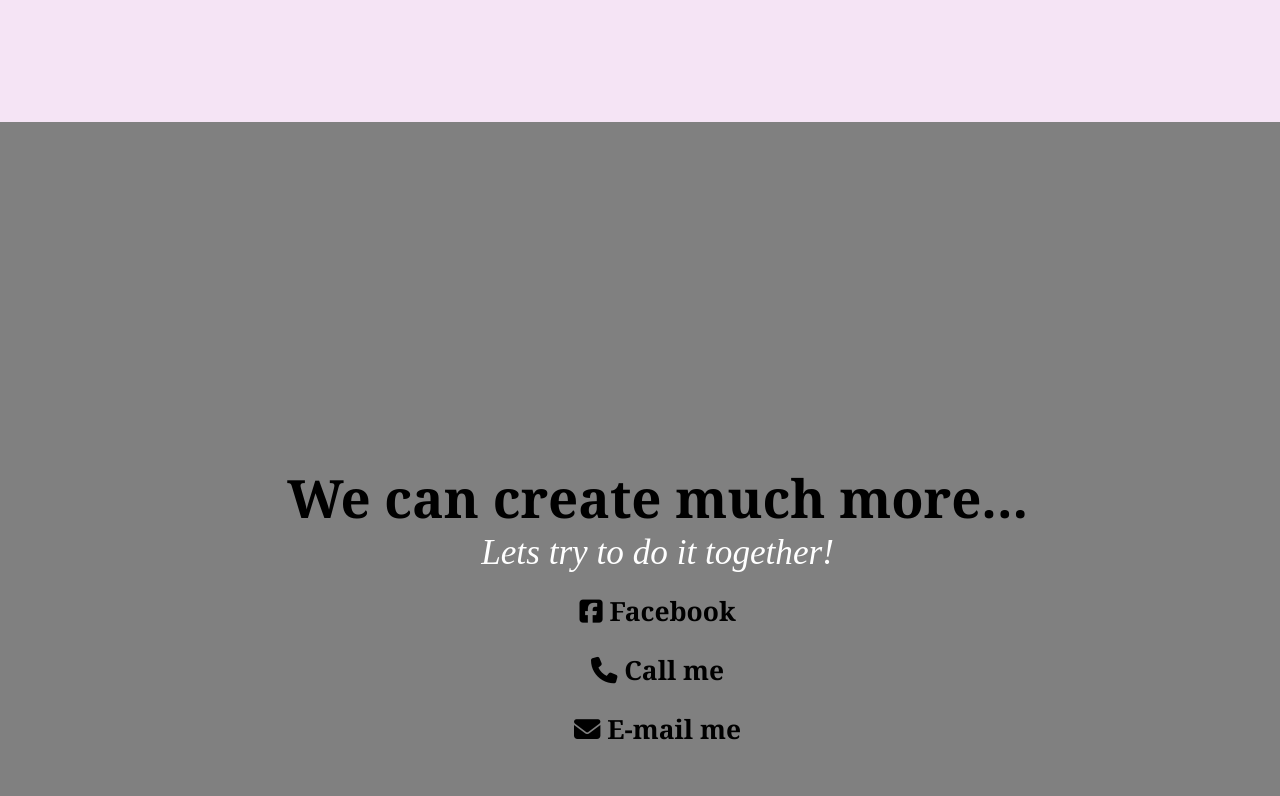
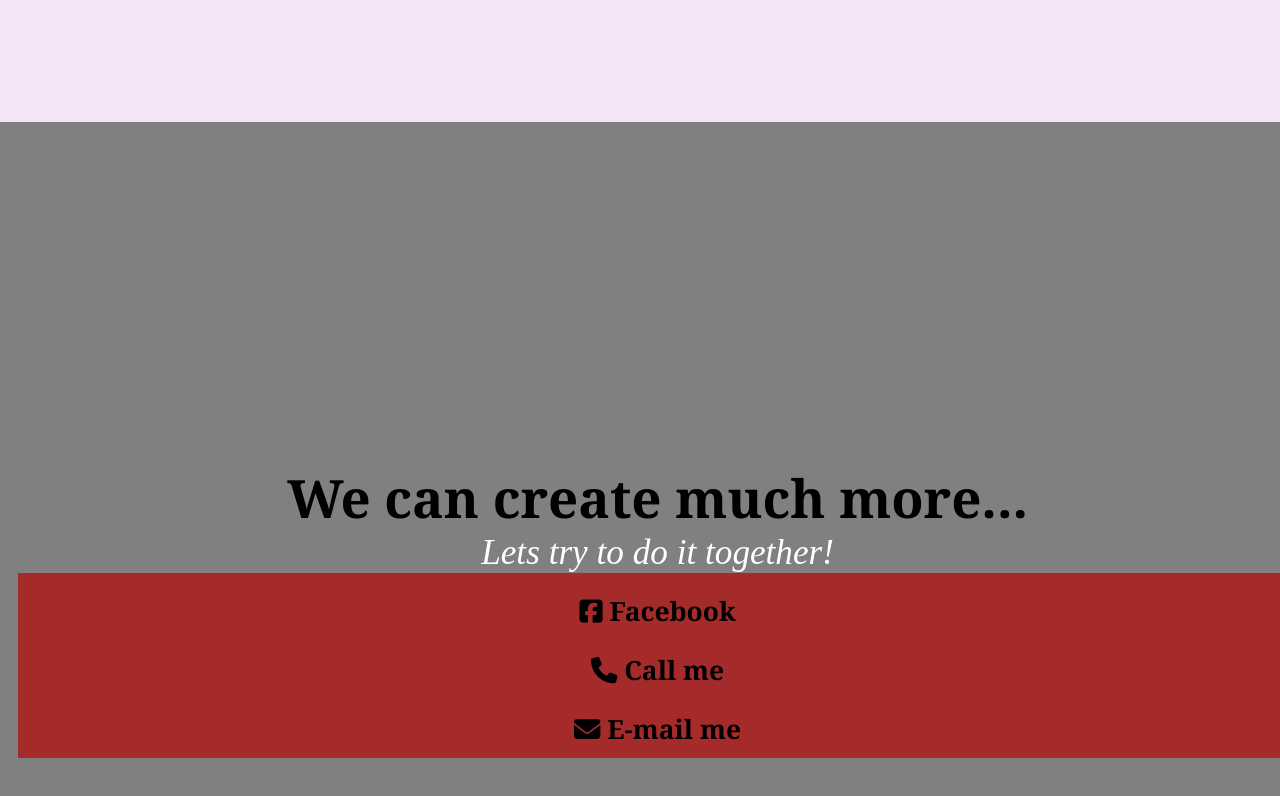
Before and after one commit to 1Eva1987/temp-portfolio-1eva, a plain HTML site: page index.html in a window 1280 px wide. Shown: the part 1654-2450 px from the top of the page. Drawn offline with Linux system fonts and the light colour scheme.

Commit message:
changed background collor to brown

```diff
--- a/styles.css
+++ b/styles.css
@@ -148,7 +148,7 @@ p{
     justify-content: space-between;
     justify-content: space-around;
     align-items: center;
-    background: grey;
+    background: brown;
     font-size: 3rem;
     padding-top: 1rem;
 }
```
